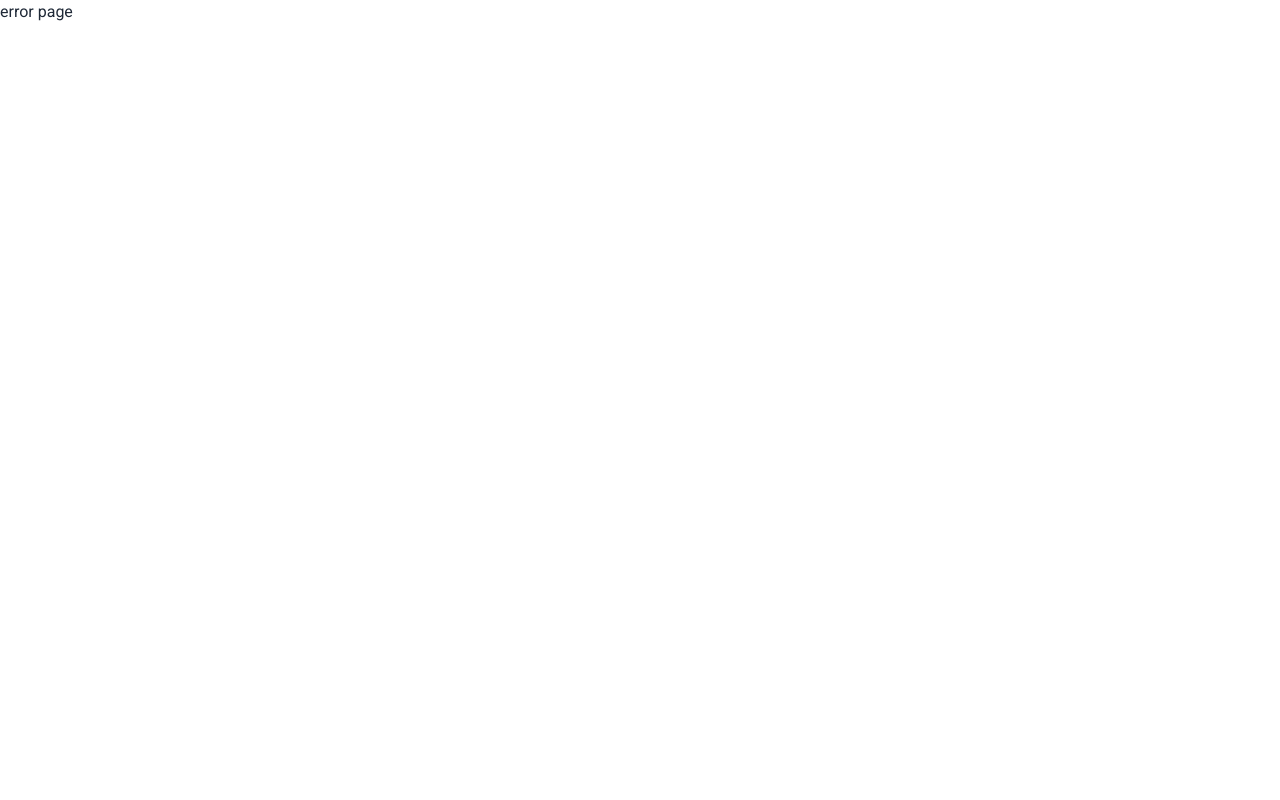
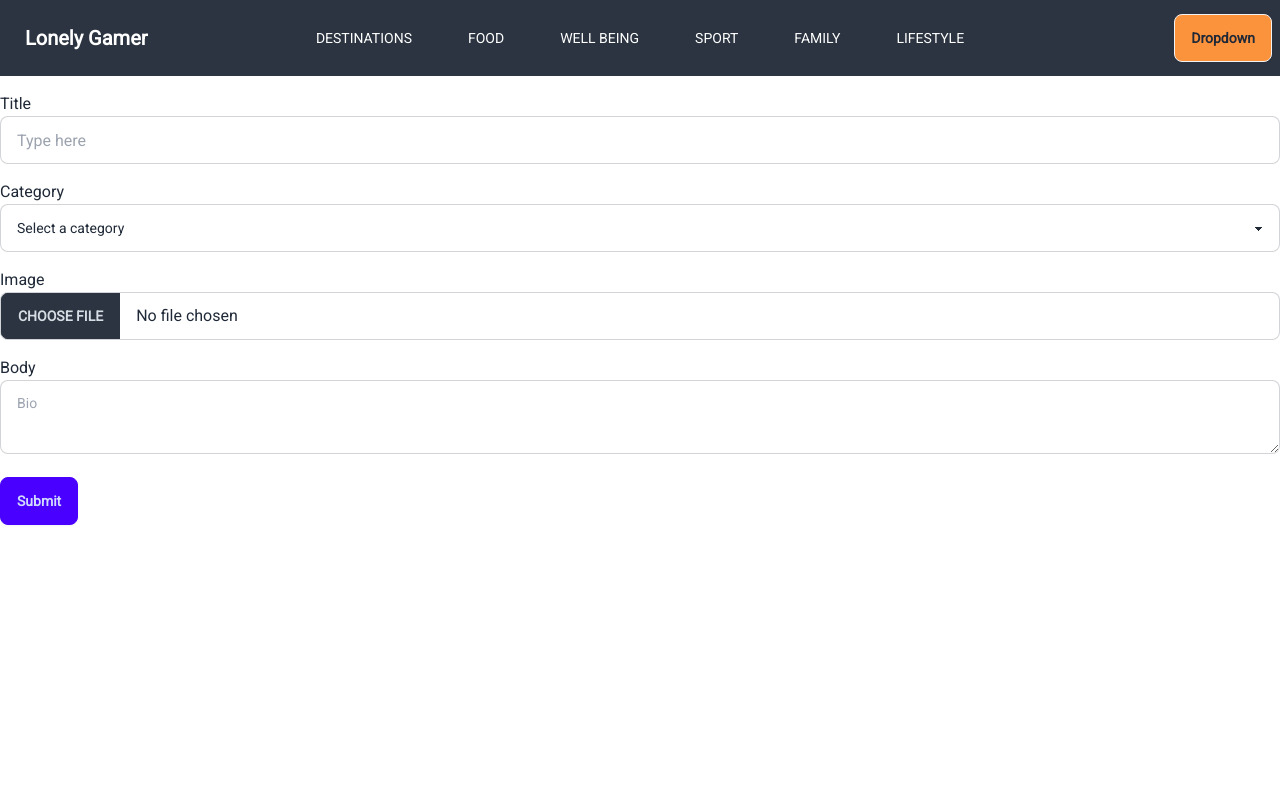
Before and after one commit to ProdipKumarShil/Loving-Roads-Client, a React (Vite) app: page /newBlog in a window 1280 px wide. Before the commit this address had no page. Shown: the top 800 px of the page. Built offline with nearby package versions, Linux system fonts and the light colour scheme.

Commit message:
added git post function

```diff
--- a/package.json
+++ b/package.json
@@ -10,11 +10,14 @@
     "preview": "vite preview"
   },
   "dependencies": {
+    "axios": "^1.6.2",
     "framer-motion": "^10.16.12",
     "localforage": "^1.10.0",
     "match-sorter": "^6.3.1",
     "react": "^18.2.0",
     "react-dom": "^18.2.0",
+    "react-hook-form": "^7.49.1",
+    "react-hot-toast": "^2.4.1",
     "react-router-dom": "^6.20.1",
     "sort-by": "^1.2.0"
   },
--- a/src/components/Navbar/Navbar.jsx
+++ b/src/components/Navbar/Navbar.jsx
@@ -2,17 +2,41 @@ import { Link } from "react-router-dom";
 
 const Navbar = () => {
   const ListItems = () => {
-    return(
+    return (
       <>
-        <Link className="hover:bg-slate-800 hover:text-white p-3 rounded-lg lg:text-white" to=''><li>DESTINATIONS</li></Link>
-        <Link className="hover:bg-slate-800 hover:text-white p-3 rounded-lg lg:text-white" to=''><li>FOOD</li></Link>
-        <Link className="hover:bg-slate-800 hover:text-white p-3 rounded-lg lg:text-white" to=''><li>WELL BEING</li></Link>
-        <Link className="hover:bg-slate-800 hover:text-white p-3 rounded-lg lg:text-white" to=''><li>SPORT</li></Link>
-        <Link className="hover:bg-slate-800 hover:text-white p-3 rounded-lg lg:text-white" to=''><li>FAMILY</li></Link>
-        <Link className="hover:bg-slate-800 hover:text-white p-3 rounded-lg lg:text-white" to=''><li>LIFESTYLE</li></Link>
+        <Link
+          className="hover:bg-slate-800 hover:text-white p-3 rounded-lg lg:text-white"
+          to="">
+          <li>DESTINATIONS</li>
+        </Link>
+        <Link
+          className="hover:bg-slate-800 hover:text-white p-3 rounded-lg lg:text-white"
+          to="">
+          <li>FOOD</li>
+        </Link>
+        <Link
+          className="hover:bg-slate-800 hover:text-white p-3 rounded-lg lg:text-white"
+          to="">
+          <li>WELL BEING</li>
+        </Link>
+        <Link
+          className="hover:bg-slate-800 hover:text-white p-3 rounded-lg lg:text-white"
+          to="">
+          <li>SPORT</li>
+        </Link>
+        <Link
+          className="hover:bg-slate-800 hover:text-white p-3 rounded-lg lg:text-white"
+          to="">
+          <li>FAMILY</li>
+        </Link>
+        <Link
+          className="hover:bg-slate-800 hover:text-white p-3 rounded-lg lg:text-white"
+          to="">
+          <li>LIFESTYLE</li>
+        </Link>
       </>
-    )
-  }
+    );
+  };
   return (
     <div className="navbar bg-neutral ">
       <div className="navbar-start">
@@ -46,7 +70,28 @@ const Navbar = () => {
         </ul>
       </div>
       <div className="navbar-end">
-        <a className="btn">Login</a>
+        {/* <a className="btn">Login</a> */}
+        <div className="dropdown dropdown-end">
+          <div
+            tabIndex={0}
+            role="button"
+            className="btn bg-orange-400 rounded-btn">
+            Dropdown
+          </div>
+          <ul
+            tabIndex={0}
+            className="menu dropdown-content z-[1] p-2 shadow bg-base-100 rounded-box w-52 mt-4">
+            <li>
+              <Link>Profile</Link>
+            </li>
+            <li>
+              <Link to='/newBlog'>Post a blog</Link>
+            </li>
+            <li>
+              <Link>Logout</Link>
+            </li>
+          </ul>
+        </div>
       </div>
     </div>
   );
--- a/src/main.jsx
+++ b/src/main.jsx
@@ -1,11 +1,13 @@
-import React from 'react'
-import ReactDOM from 'react-dom/client'
-import './index.css'
-import { RouterProvider } from 'react-router-dom'
-import { router } from './router/router'
+import React from "react";
+import ReactDOM from "react-dom/client";
+import "./index.css";
+import { RouterProvider } from "react-router-dom";
+import { router } from "./router/router";
+import { Toaster } from "react-hot-toast";
 
-ReactDOM.createRoot(document.getElementById('root')).render(
+ReactDOM.createRoot(document.getElementById("root")).render(
   <React.StrictMode>
-    <RouterProvider router={router}/>
-  </React.StrictMode>,
-)
+    <RouterProvider router={router} />
+    <Toaster />
+  </React.StrictMode>
+);
--- /dev/null
+++ b/src/pages/NewBlog/NewBlog.jsx
@@ -0,0 +1,99 @@
+import axios from "axios";
+import { useForm } from "react-hook-form";
+import toast from "react-hot-toast";
+
+const NewBlog = () => {
+  const { handleSubmit, register } = useForm();
+  const handleSubmitForm = (values) => {
+    const formData = new FormData()
+    formData.append('image', values.img[0])
+
+    axios.post(`https://api.imgbb.com/1/upload?expiration=600&key=${import.meta.env.VITE_IMG_KEY}`, formData)
+      .then(res => {
+        const newBlogData = {
+          title: values.title,
+          body: values.body,
+          category: values.category,
+          reacts: 0,
+          comments: [],
+          date: new Date(),
+          img: {img:res.data.data.url, thumb: res.data.data.thumb.url},
+        }
+        axios.post('http://localhost:5000/blog/postBlog', newBlogData)
+          .then(res => {
+            if(res.data.status){
+              toast.success(res.data.message)
+            }
+          })
+      })
+      .catch(e => console.log(e))
+  };
+
+  return (
+    <form
+      onSubmit={handleSubmit(handleSubmitForm)}
+      className="max-w-7xl mx-auto h-screen space-y-4 mt-4">
+      <div className="">
+        <label className="mb-4" htmlFor="title">
+          Title
+        </label>
+        <input
+          {...register("title")}
+          type="text"
+          placeholder="Type here"
+          className="input input-bordered w-full"
+        />
+      </div>
+      <div className="">
+        <label className="mb-4" htmlFor="title">
+          Category
+        </label>
+        <select
+          {...register("category")}
+          defaultValue="defaultValue"
+          className="select select-bordered w-full ">
+          <option value="defaultValue" disabled>
+            Select a category
+          </option>
+          <option value="gaming">Gaming</option>
+          <option value="travel">Travel</option>
+          <option value="food">Food</option>
+        </select>
+      </div>
+      <div className="">
+        <label className="mb-4" htmlFor="title">
+          Image
+        </label>
+        <input
+          {...register("img")}
+          type="file"
+          className="file-input file-input-bordered w-full"
+        />
+      </div>
+      <div className="">
+        <label className="mb-4" htmlFor="title">
+          Body
+        </label>
+        <textarea
+          {...register("body")}
+          className="textarea w-full textarea-bordered"
+          placeholder="Bio"></textarea>
+      </div>
+      <button className="btn btn-primary mb-10">Submit</button>
+    </form>
+  );
+};
+
+export default NewBlog;
+
+// title: String,
+//   body: String,
+//   category: String,
+//   reacts: Number,
+//   comments: [commentSchema],
+//   date: Date,
+//   img: Object,
+//   author: {
+//     name: String,
+//     img: String
+//   }
--- a/src/router/router.jsx
+++ b/src/router/router.jsx
@@ -5,6 +5,7 @@ import Contact from "../pages/Contact/Contact";
 import About from "../pages/About/About";
 import Error from "../pages/Error/Error";
 import SingleBlog from "../pages/SingleBlog/SingleBlog";
+import NewBlog from "../pages/NewBlog/NewBlog";
 
 export const router = createBrowserRouter([
   {
@@ -27,6 +28,10 @@ export const router = createBrowserRouter([
       {
         path: 'blog',
         element: <SingleBlog />
+      },
+      {
+        path: 'newBlog',
+        element: <NewBlog />
       }
     ]
   }
```
Also changed, not shown: 1 other file (tests, documents, lock files or other folders).
